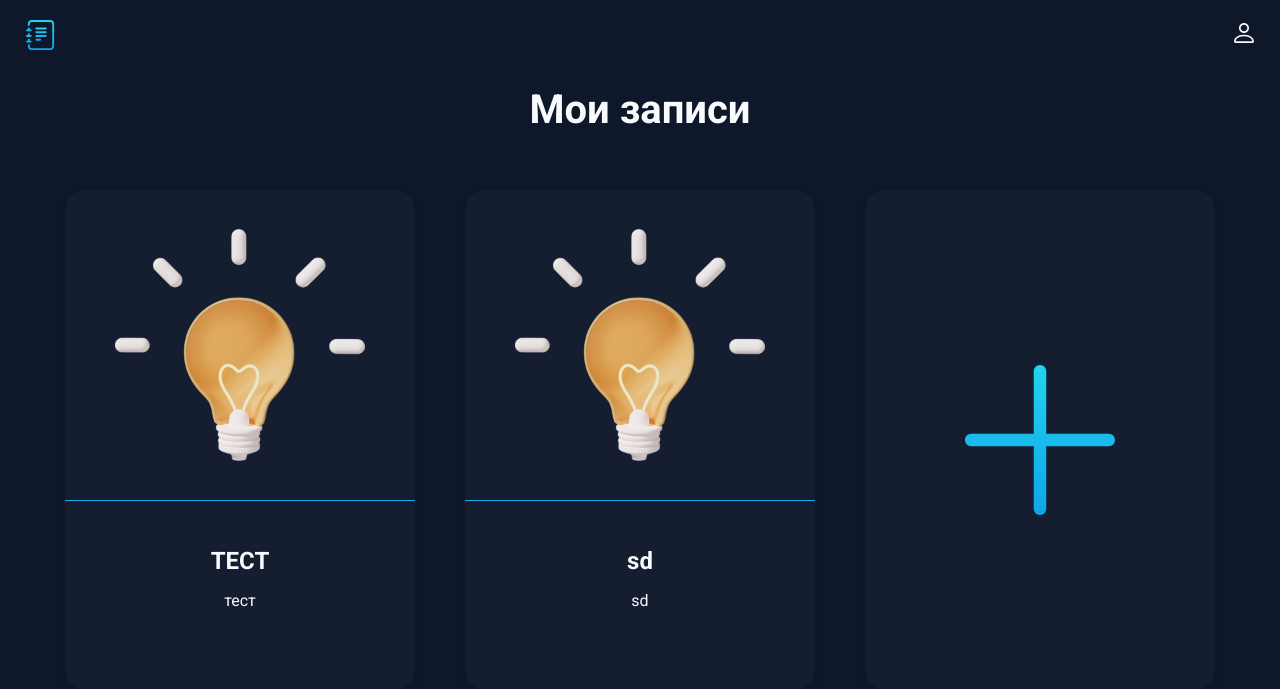
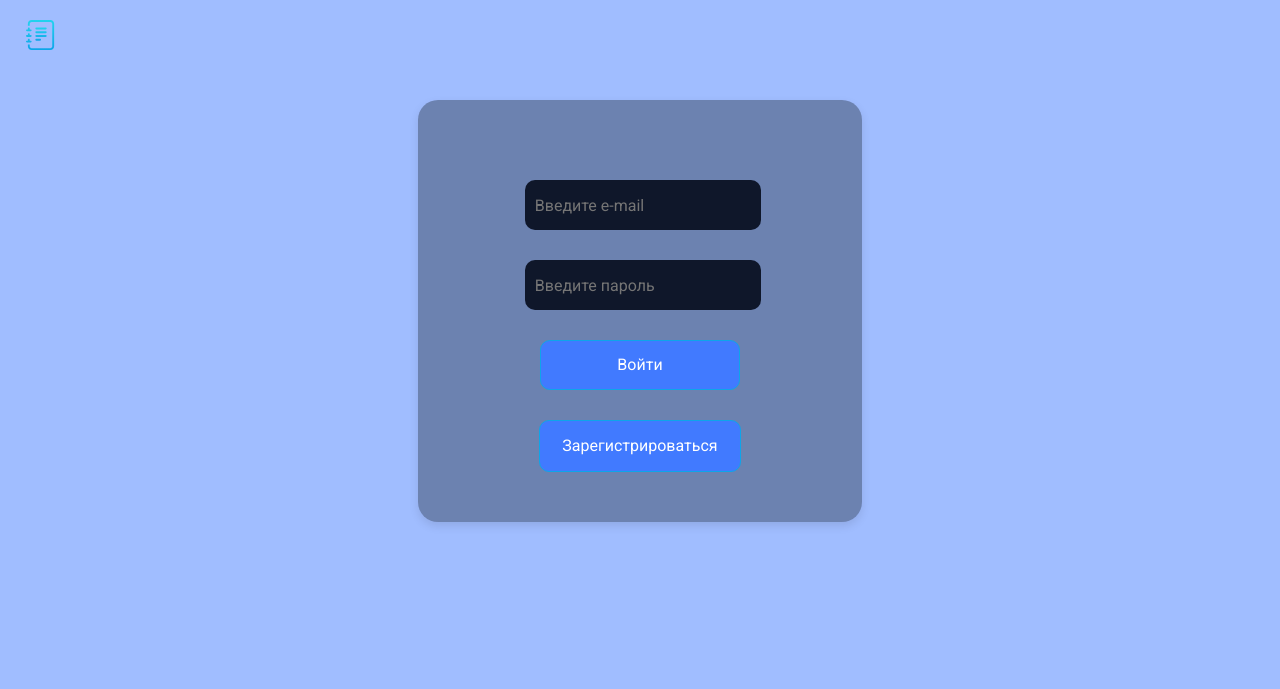
Before and after one commit to ural360/htmlf, a Flask app: page / in a window 1280 px wide. Shown: the top 689 px of the page. Run offline with Flask 3, Linux system fonts and the light colour scheme.

Commit message:
Add files via upload

```diff
--- a/diary-main/main.py
+++ b/diary-main/main.py
@@ -9,19 +9,30 @@ app = Flask(__name__)
 app.config['SQLALCHEMY_DATABASE_URI'] = 'sqlite:///diary.db'
 app.config['SQLALCHEMY_TRACK_MODIFICATIONS'] = False
 #Создание db
-db = SQLAlchemy(app )
+db = SQLAlchemy(app)
+#Создание таблицы
 
-#Задание №1. Создай таблицу БД
 class Card(db.Model):
+    #Создание полей
+    #id
     id = db.Column(db.Integer, primary_key=True)
+    #Заголовок
     title = db.Column(db.String(100), nullable=False)
-    subtitle = db.Column(db.String(100), nullable=False)
-    text = db.Column(db.Text, nullable=True)
+    #Описание
+    subtitle = db.Column(db.String(300), nullable=False)
+    #Текст
+    text = db.Column(db.Text, nullable=False)
 
+    #Вывод объекта и id
     def __repr__(self):
         return f'<Card {self.id}>'
 
 
+#Задание №1. Создать таблицу User
+class User(db.Model):
+    id = db.Column(db.Integer, primary_key=True, autoincrement=True)
+    login = db.Column(db.String(100), nullable=False)
+    password = db.Column(db.String(100), nullable=False)
 
 
 
@@ -31,21 +42,59 @@ class Card(db.Model):
 
 
 #Запуск страницы с контентом
-@app.route('/')
+@app.route('/', methods=['GET','POST'])
+def login():
+        error = ''
+        if request.method == 'POST':
+            form_login = request.form['email']
+            form_password = request.form['password']
+
+            #Задание №4. Реализовать проверку пользователей
+            users_db = User.query.all()
+            for user in users_db:
+                if form_login == user.login and form_password == user.password:
+                    return redirect('/index')
+            else:
+                error = 'Неправильно указан пользователь или пароль'
+                return render_template('login.html', error=error)
+
+
+
+
+        else:
+            return render_template('login.html')
+
+
+
+@app.route('/reg', methods=['GET','POST'])
+def reg():
+    if request.method == 'POST':
+        login= request.form['email']
+        password = request.form['password']
+
+        #Задание №3. Реализовать запись пользователей
+        user = User(login=login, password=password)
+        db.session.add(user)
+        db.session.commit()
+
+
+
+        return redirect('/')
+
+    else:
+        return render_template('registration.html')
+
+
+#Запуск страницы с контентом
+@app.route('/index')
 def index():
     #Отображение объектов из БД
-    #Задание №2. Отоброзить объекты из БД в index.html
     cards = Card.query.order_by(Card.id).all()
-    return render_template('index.html',
-                            cards=cards)
-
-
+    return render_template('index.html', cards=cards)
 
 #Запуск страницы c картой
 @app.route('/card/<int:id>')
 def card(id):
-    #Задание №2. Отоброзить нужную карточку по id
-
     card = Card.query.get(id)
 
     return render_template('card.html', card=card)
@@ -63,17 +112,19 @@ def form_create():
         subtitle =  request.form['subtitle']
         text =  request.form['text']
 
-        #Задание №2. Создайте сопосб записи данных в БД
+        #Создание объкта для передачи в дб
+
         card = Card(title=title, subtitle=subtitle, text=text)
+
         db.session.add(card)
         db.session.commit()
-
-
-
-        return redirect('/')
+        return redirect('/index')
     else:
         return render_template('create_card.html')
 
 
+
+
+
 if __name__ == "__main__":
-    app.run(debug=False)
+    app.run(debug=True)
--- a/diary-main/static/css/style.css
+++ b/diary-main/static/css/style.css
@@ -22,7 +22,7 @@ body {
     font-family: 'Roboto', sans-serif;
     font-size: 16px;
     line-height: 20px;
-    background-color: #0F172A;
+    background-color: #a0bdff;
     color: #F8FAFC;
 }
 
@@ -38,6 +38,7 @@ img {
 a {
     text-decoration: none;
     color: inherit;
+    transition: 0.2s;
 }
 
 ul {
@@ -193,9 +194,9 @@ ul {
 
 .form__button {
     border: 1px solid rgba(14, 165, 233, 1);
-    background: #0F172A;
+    background: #417aff;
     border-radius: 10px;
-    color: rgba(14, 165, 233, 1);
+    color: #ffffff;
     padding: 10px;
     font: inherit;
     width: 200px;
@@ -238,9 +239,9 @@ ul {
 .main__link {
     display: block;
     border: 1px solid rgba(14, 165, 233, 1);
-    background: #0F172A;
+    background: #417aff;
     border-radius: 10px;
-    color: rgba(14, 165, 233, 1);
+    color: rgb(255, 255, 255);
     padding: 15px 10px;
     font: inherit;
     width: 200px;
@@ -253,3 +254,43 @@ ul {
     color: #F8FAFC;
     background:  rgba(14, 165, 233, 1);
 }
+
+
+.main-login {
+    display: flex;
+    justify-content: center;
+    align-items: center;
+}
+
+.login {
+    width: 30%;
+    padding: 50px 30px;
+    display: flex;
+    gap: 30px;
+    flex-direction: column;
+    align-items: center;
+    background: rgba(30, 41, 59, 0.4);
+    border-radius: 20px;
+    box-shadow: 0px 4px 10px rgba(0, 0, 0, 0.1);
+}
+
+
+.login label {
+    width: 60%;
+}
+
+
+.reg__link {
+    height: fit-content;
+    text-align: center;
+    padding: 15px 0px;
+}
+
+.error {
+    font-size: 10px;
+    color: #0000;
+}
+
+.login__link:hover {
+    color: rgba(14, 165, 233, 1);
+}
--- a/diary-main/templates/index.html
+++ b/diary-main/templates/index.html
@@ -15,9 +15,8 @@
     <img src="../static/img/logo.svg" alt="logo" width="30" height="30">
     <ul class="main-list">
         <li class="list__item">
-          <a href="">
             <img src="../static/img/login.svg" alt="login" width="20" height="20">
-          </a>
+        </li>
     </ul>
   </header>
   <main>
--- /dev/null
+++ b/diary-main/templates/login.html
@@ -0,0 +1,39 @@
+<!DOCTYPE html>
+<html lang="en">
+<head>
+    <meta charset="UTF-8">
+    <meta http-equiv="X-UA-Compatible" content="IE=edge">
+    <meta name="viewport" content="width=device-width, initial-scale=1.0">
+    <title>Дневник программиста</title>
+    <link rel="stylesheet" href="../static/css/style.css">
+</head>
+<body>
+    <header class="header">
+        <img src="../static/img/logo.svg" alt="logo" width="30" height="30">
+        <ul class="main-list">
+
+        </ul>
+      </header>
+      <main class="main-login">
+        {% block content %}
+        <form action="{{ url_for('login') }}" method="POST" class="login">
+            <p class="error">{{error}}</p>
+
+            <!-- Задание №2. Создать поля для логина -->
+            <label for="email">
+              <input class="form__input" type="email" name="email" id="email" placeholder="Введите e-mail" required>
+            </label>
+            <label for="email">
+              <input class="form__input" type="password" name="password" id="password" placeholder="Введите пароль" required>
+            </label>
+
+
+
+            <!--  -->
+                <button class="form__button">Войти</button>
+                <a href="/reg" class="form__button reg__link">Зарегистрироваться</a>
+        </form>
+        {% endblock %}
+      </main>
+</body>
+</html>
```
Also changed, not shown: diary-main/templates/registration.html (added, +31 -0 lines), diary-main/instance/diary.db.
